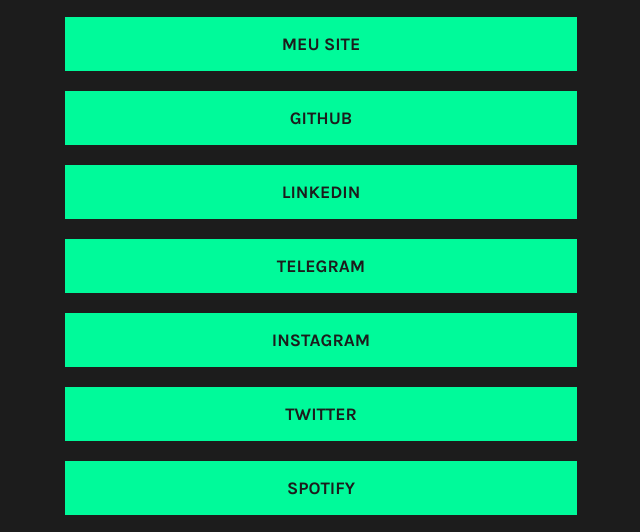
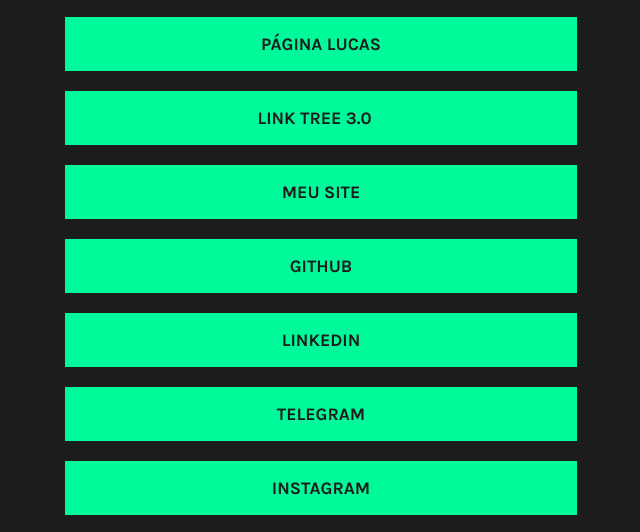
Before and after one commit to LucasFontoura06/-linktree-copia, a plain HTML site: page index.html in a window 1280 px wide. Shown: the part 260-792 px from the top of the page, without its empty margins (319-959 px from the left). Drawn offline with Linux system fonts and the light colour scheme; a web font is replaced by a local one.

Commit message:
Update index.html

```diff
--- a/index.html
+++ b/index.html
@@ -11,6 +11,8 @@
     <div class="link-tree">
         <img src="img/Screenshot_1.jpg" alt="Profile Picture">
         <h1>Lucas Fontoura</h1>
+        <a href="https://lucasfontoura06.github.io/siteofficiallucas/#home">Página Lucas</a>
+        <a href="https://lucasfontoura06.github.io/Linktree3.0/">Link Tree 3.0⠀</a>
         <a href="https://lucasfontoura06.github.io/projeto-pincipal-lucas/">Meu Site</a>
         <a href="https://github.com/LucasFontoura06">GitHub</a>
         <a href="https://www.linkedin.com/in/lucas-fontoura-706a45212/">LinkedIn</a>
```
